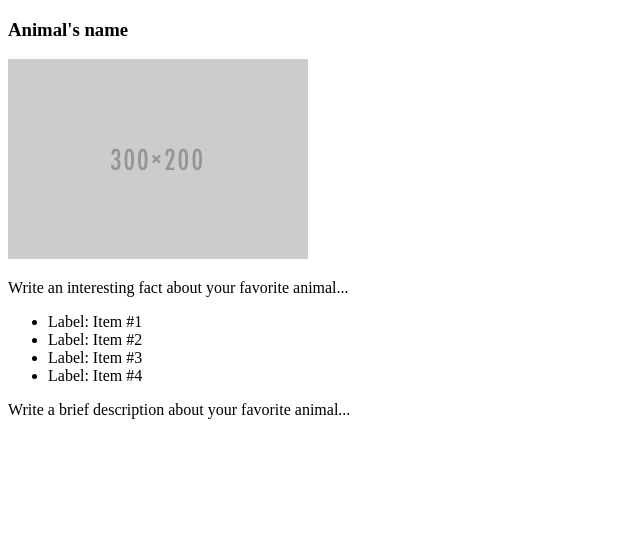
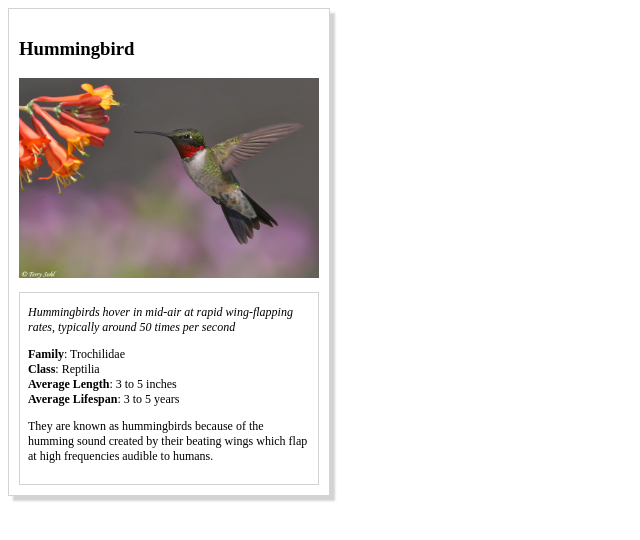
Before and after one commit to thanhvinhle/udacity, a plain HTML site: page FE_Web_Developer/Prod3_AnimalTradingCards/card.html in a window 1280 px wide. Shown: the whole page, without its empty margins (0-640 px from the left). Drawn offline with Linux system fonts and the light colour scheme.

Commit message:
Submitting

```diff
--- a/FE_Web_Developer/Prod3_AnimalTradingCards/card.html
+++ b/FE_Web_Developer/Prod3_AnimalTradingCards/card.html
@@ -3,25 +3,26 @@
 <head>
 	<meta charset="utf-8">
 	<title>Animal Trading Cards</title>
+	<link href="styles.css" rel="stylesheet">
 </head>
 <body>
-	<div>
+	<div class="card">
 		<!-- your favorite animal's name goes here -->
-		<h3>Animal's name</h3>
+		<h3>Hummingbird</h3>
 		<!-- your favorite animal's image goes here -->
-		<img src="placeholder.png" alt="name-of-your-animal">
-		<div>
+		<img class="image" src="ruby_throated_hummingbird_3.jpg" alt="Hummingbird">
+		<div class="info">
 			<!-- your favorite animal's interesting fact goes here -->
-			<p>Write an interesting fact about your favorite animal...</p>
-			<ul>
+			<p class="interesting-fact">Hummingbirds hover in mid-air at rapid wing-flapping rates, typically around 50 times per second</p>
+			<ul class="plain-list">
 				<!-- your favorite animal's list items go here -->
-				<li><span>Label</span>: Item #1</li>
-				<li><span>Label</span>: Item #2</li>
-				<li><span>Label</span>: Item #3</li>
-				<li><span>Label</span>: Item #4</li>
+				<li><span class="label">Family</span>: Trochilidae</li>
+				<li><span class="label">Class</span>: Reptilia</li>
+				<li><span class="label">Average Length</span>: 3 to 5 inches</li>
+				<li><span class="label">Average Lifespan</span>: 3 to 5 years</li>
 			</ul>
 			<!-- your favorite animal's description goes here -->
-			<p>Write a brief description about your favorite animal...</p>
+			<p>They are known as hummingbirds because of the humming sound created by their beating wings which flap at high frequencies audible to humans.</p>
 		</div>
 	</div>
 </body>
--- a/FE_Web_Developer/Prod3_AnimalTradingCards/styles.css
+++ b/FE_Web_Developer/Prod3_AnimalTradingCards/styles.css
@@ -1 +1,35 @@
 /* add your CSS here */
+.card {
+	width: 300px;
+	border: 1px solid gray;
+	border-color: #d3d3d3;
+	padding: 10px;
+	box-shadow: 5px 5px 2px #d3d3d3;
+}
+
+.image {
+	width: 300px;
+	height: 200px;
+}
+
+.info {
+	font-size: 12px;
+	border: 1px solid gray;
+	border-color: #d3d3d3;
+	padding: 8px;
+	padding-top: 0px;
+	margin-top: 10px;
+}
+
+.plain-list {
+	list-style-type: none;
+	padding-left: 0;
+}
+
+.label {
+	font-weight: bold;
+}
+
+.interesting-fact {
+	font-style: italic;
+}
```
Also changed, not shown: FE_Web_Developer/Prod3_AnimalTradingCards/ruby_throated_hummingbird_3.jpg (added), 1 other file.
